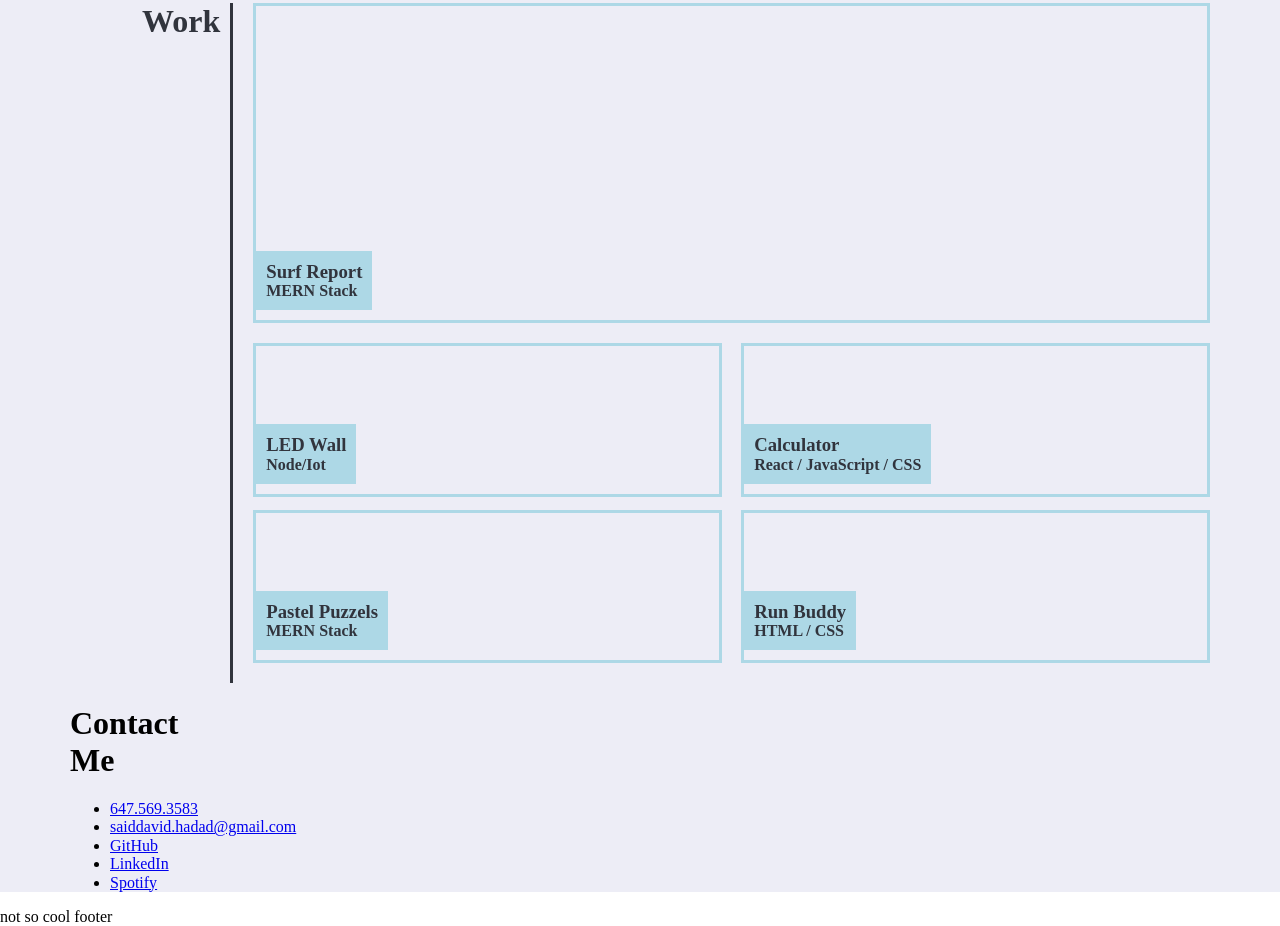
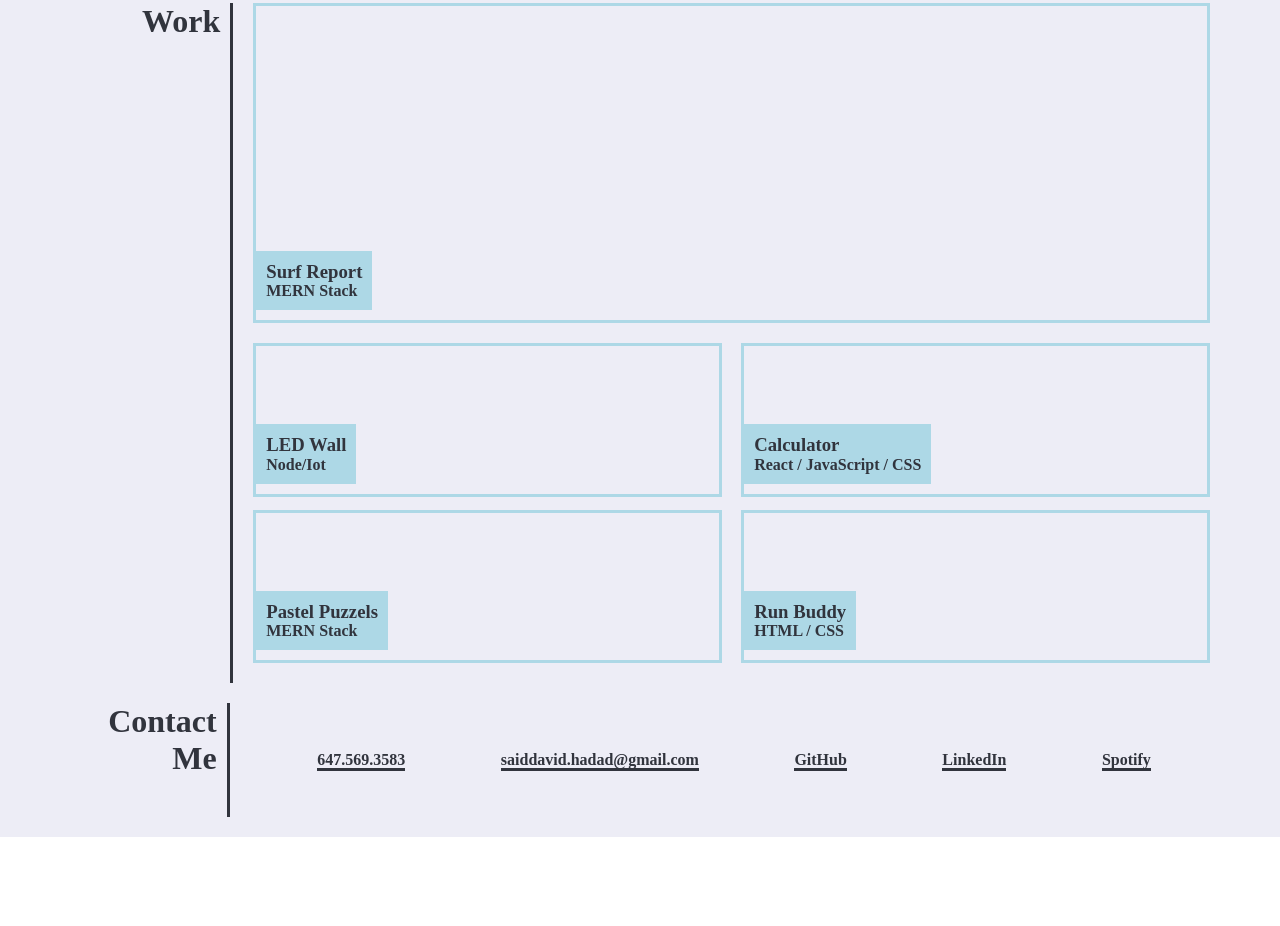
Before and after one commit to SaidHadad/Challenge-2-css-portfolio, a plain HTML site: page index.html in a window 1280 px wide. Shown: the part 413-1339 px from the top of the page. After the commit the page ends 1250 px from the top, so only its background shows below. Drawn offline with Linux system fonts and the light colour scheme.

Commit message:
added contact css

```diff
--- a/index.html
+++ b/index.html
@@ -12,9 +12,9 @@
         <nav>
             <h1>Lerantino</h1>
             <ul>
-                <li><a href="#">About Me</a></li>
-                <li><a href="#">Work</a></li>
-                <li><a href="#">Contact Me</a></li>
+                <li><a href="#about">About Me</a></li>
+                <li><a href="#work">Work</a></li>
+                <li><a href="#contact">Contact Me</a></li>
                 <li><a href="#">Resume</a></li>
             </ul>
         </nav>
@@ -23,14 +23,14 @@
 
     <main>
         <div class="wrapper">
-            <section class ="about-me">
+            <section class ="about-me" id="about">
                 <h1>About <br>Me</h1>
                 <div class="about-me-paragraph">
                     <p>Lorem ipsum dolor sit amet consectetur adipisicing elit. Exercitationem adipisci autem minima inventore vitae! Iusto, error sit? Et, recusandae itaque?</p>
                     <p>Lorem ipsum, dolor sit amet consectetur adipisicing elit. Magnam quae exercitationem hic placeat porro nemo et, neque delectus. Earum mollitia illo perspiciatis beatae alias quas odio maiores repellat odit architecto.</p>
                 </div>
             </section>
-            <section class ="skills">
+            <section class ="skills" id="work">
                 <h1>Work</h1>
                 <div class="skill-container">
                     <div class="first-skill">
@@ -67,7 +67,7 @@
                     </div>
                 </div>
             </section>
-            <section>
+            <section class="contact" id="contact">
                 <h1>Contact <br>Me</h1>
                 <ul>
                     <li><a href="#">647.569.3583</a></li>
@@ -79,9 +79,5 @@
             </section>
         </div>
     </main>
-
-    <footer>
-        not so cool footer
-    </footer>
     </body>
     </html>
--- a/styles.css
+++ b/styles.css
@@ -166,3 +166,35 @@ main {
 .skill h4 {
     margin: 0;
 }
+
+/* here i added the contact code */
+.contact {
+    display: flex;
+    color: rgb(49,52,61);
+}
+.contact h1 {
+    color: rgb(49,52,61);
+    border-right: solid;
+    border-color: rgb(49,52,61);
+    width: 14%;
+    text-align: end;
+    padding:0px 10px 40px 0px;
+    margin: 20px 0px 20px 0px;
+}
+
+.contact ul {
+    width: 85%;
+    list-style: none;
+    display: flex;
+    justify-content: space-around;
+    align-items: center;
+}
+
+
+.contact ul li a {
+    text-decoration: none;
+    color: rgb(49,52,61);
+    font-weight: bold;
+    border-bottom: solid;
+    border-color: rgb(49,52,61);
+}
```
